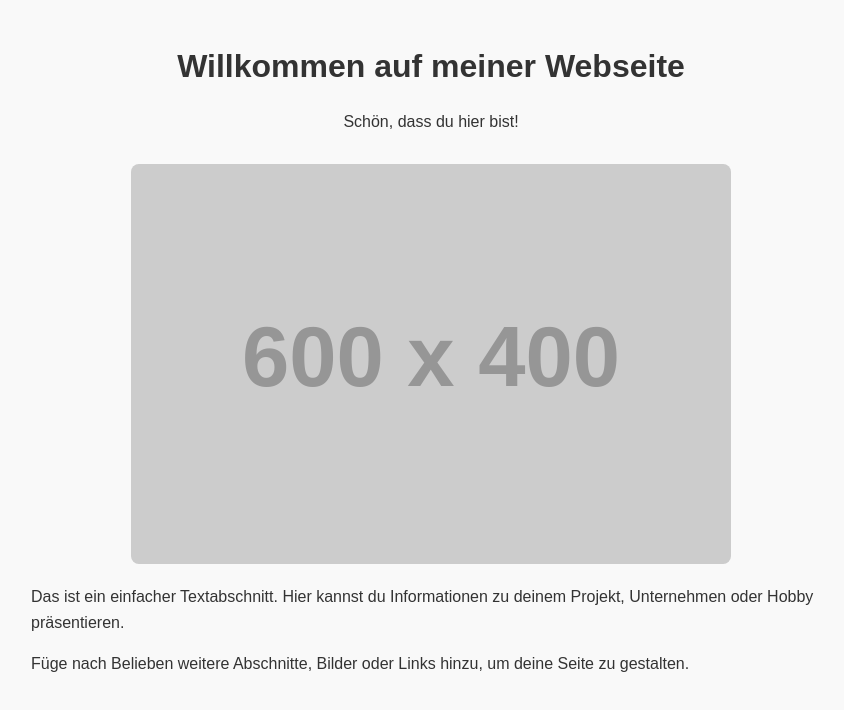
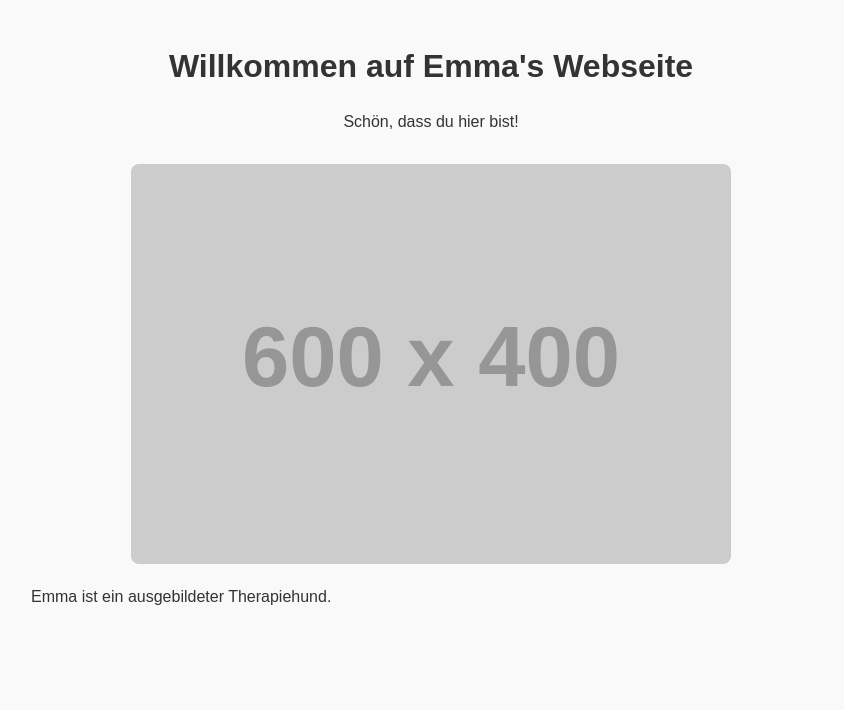
Before and after one commit to emma-karl/emma-karl.github.io, a plain HTML site: page index.html in a window 1280 px wide. Shown: the whole page, without its empty margins (209-1053 px from the left). Drawn offline with Linux system fonts and the light colour scheme; placeholder pictures from the web are drawn by us.

Commit message:
Update index.html

```diff
--- a/index.html
+++ b/index.html
@@ -37,15 +37,14 @@
 </head>
 <body>
   <header>
-    <h1>Willkommen auf meiner Webseite</h1>
+    <h1>Willkommen auf Emma's Webseite</h1>
     <p>Schön, dass du hier bist!</p>
   </header>
 
   <img src="https://via.placeholder.com/600x400" alt="Beispielbild">
 
   <section>
-    <p>Das ist ein einfacher Textabschnitt. Hier kannst du Informationen zu deinem Projekt, Unternehmen oder Hobby präsentieren.</p>
-    <p>Füge nach Belieben weitere Abschnitte, Bilder oder Links hinzu, um deine Seite zu gestalten.</p>
+    <p>Emma ist ein ausgebildeter Therapiehund.</p>
   </section>
 </body>
 </html>
```
